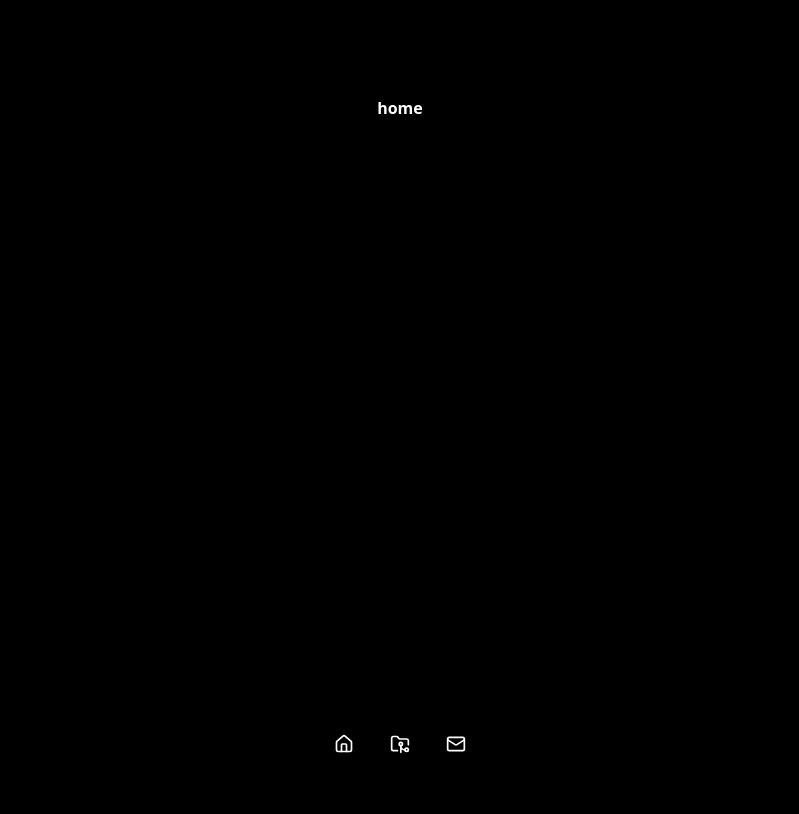
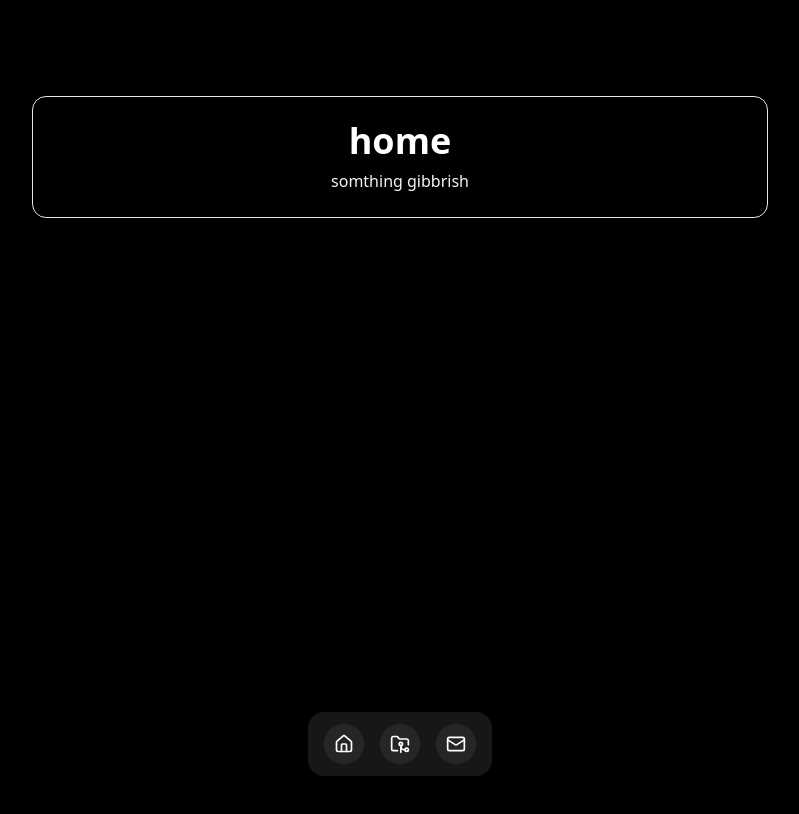
Before and after one commit to awais7796/portfolio, a React (Vite) app: page / in a window 1280 px wide. Shown: the top 814 px of the page, without its empty margins (240-1039 px from the left). Built offline with nearby package versions, Linux system fonts and the light colour scheme.

Commit message:
added global color pallete

```diff
--- a/src/App.css
+++ b/src/App.css
@@ -1,7 +1,3 @@
-* {
-  background-color: black;
-}
-
 #root {
   max-width: 1280px;
   margin: 0 auto;
--- a/src/components/Layout.jsx
+++ b/src/components/Layout.jsx
@@ -16,7 +16,7 @@ const Layout = () => {
   ];
 
   return (
-    <div className="min-h-screen flex flex-col">
+    <div className="min-h-screen flex flex-col bg-background text-primary ">
       <main className="flex-grow">
         <Outlet />
       </main>
--- a/src/components/ui/floating-dock.jsx
+++ b/src/components/ui/floating-dock.jsx
@@ -7,7 +7,6 @@ import {
   useSpring,
   useTransform,
 } from "framer-motion";
-
 import { useRef, useState } from "react";
 
 export const FloatingDock = ({ items, desktopClassName, mobileClassName }) => {
@@ -33,25 +32,23 @@ const FloatingDockMobile = ({ items, className }) => {
               <motion.div
                 key={item.title}
                 initial={{ opacity: 0, y: 10 }}
-                animate={{
-                  opacity: 1,
-                  y: 0,
-                }}
+                animate={{ opacity: 1, y: 0 }}
                 exit={{
                   opacity: 0,
                   y: 10,
-                  transition: {
-                    delay: idx * 0.05,
-                  },
+                  transition: { delay: idx * 0.05 },
                 }}
                 transition={{ delay: (items.length - 1 - idx) * 0.05 }}
               >
                 <a
                   href={item.href}
                   key={item.title}
-                  className="flex h-10 w-10 items-center justify-center rounded-full bg-gray-50 dark:bg-neutral-900"
+                  className="flex h-10 w-10 items-center justify-center rounded-full
+                             bg-neutral-900 hover:bg-neutral-800
+                             dark:bg-neutral-900 dark:hover:bg-neutral-800
+                             transition-colors duration-200" // 🧩 tweaked for black theme + hover same
                 >
-                  <div className="h-4 w-4">{item.icon}</div>
+                  <div className="h-4 w-4 text-white">{item.icon}</div>
                 </a>
               </motion.div>
             ))}
@@ -60,9 +57,10 @@ const FloatingDockMobile = ({ items, className }) => {
       </AnimatePresence>
       <button
         onClick={() => setOpen(!open)}
-        className="flex h-10 w-10 items-center justify-center rounded-full bg-gray-50 dark:bg-neutral-800"
+        className="flex h-10 w-10 items-center justify-center rounded-full
+                   bg-neutral-900 hover:bg-neutral-800 transition-colors duration-200" // 🧩 black theme for toggle
       >
-        <IconLayoutNavbarCollapse className="h-5 w-5 text-neutral-500 dark:text-neutral-400" />
+        <IconLayoutNavbarCollapse className="h-5 w-5 text-white" />
       </button>
     </div>
   );
@@ -75,7 +73,7 @@ const FloatingDockDesktop = ({ items, className }) => {
       onMouseMove={(e) => mouseX.set(e.pageX)}
       onMouseLeave={() => mouseX.set(Infinity)}
       className={cn(
-        "mx-auto hidden h-16 items-end gap-4 rounded-2xl bg-gray-50 px-4 pb-3 md:flex dark:bg-neutral-900",
+        "mx-auto hidden h-16 items-end gap-4 rounded-2xl  bg-neutral-900 px-4 pb-3 md:flex", // 🧩 dark black base color
         className
       )}
     >
@@ -91,18 +89,10 @@ function IconContainer({ mouseX, title, icon, href }) {
 
   let distance = useTransform(mouseX, (val) => {
     let bounds = ref.current?.getBoundingClientRect() ?? { x: 0, width: 0 };
-
     return val - bounds.x - bounds.width / 2;
   });
 
-  //original transorm values
-  // let widthTransform = useTransform(distance, [-150, 0, 150], [40, 80, 40]);
-  // let heightTransform = useTransform(distance, [-150, 0, 150], [40, 80, 40]);
-
-  // let widthTransformIcon = useTransform(distance, [-150, 0, 150], [20, 40, 20]);
-  // let heightTransformIcon = useTransform(distance[-150, 0, 150],[20, 40, 20]);
-
-  // my customise
+  // 🧩 kept your custom size tweaks
   let widthTransform = useTransform(distance, [-80, 0, 80], [40, 55, 40]);
   let heightTransform = useTransform(distance, [-80, 0, 80], [40, 55, 40]);
   let widthTransformIcon = useTransform(distance, [-80, 0, 80], [20, 26, 20]);
@@ -118,7 +108,6 @@ function IconContainer({ mouseX, title, icon, href }) {
     stiffness: 150,
     damping: 12,
   });
-
   let widthIcon = useSpring(widthTransformIcon, {
     mass: 0.1,
     stiffness: 150,
@@ -139,7 +128,8 @@ function IconContainer({ mouseX, title, icon, href }) {
         style={{ width, height }}
         onMouseEnter={() => setHovered(true)}
         onMouseLeave={() => setHovered(false)}
-        className="relative flex aspect-square items-center justify-center rounded-full bg-gray-200 dark:bg-neutral-800"
+        className="relative flex aspect-square items-center justify-center
+                   rounded-full bg-neutral-800 hover:bg-neutral-700 transition-colors duration-200" // 🧩 black theme + hover effect
       >
         <AnimatePresence>
           {hovered && (
@@ -147,7 +137,8 @@ function IconContainer({ mouseX, title, icon, href }) {
               initial={{ opacity: 0, y: 10, x: "-50%" }}
               animate={{ opacity: 1, y: 0, x: "-50%" }}
               exit={{ opacity: 0, y: 2, x: "-50%" }}
-              className="absolute -top-8 left-1/2 w-fit rounded-md border border-gray-200 bg-gray-100 px-2 py-0.5 text-xs whitespace-pre text-neutral-700 dark:border-neutral-900 dark:bg-neutral-800 dark:text-white"
+              className="absolute -top-8 left-1/2 w-fit rounded-md border border-neutral-700
+                         bg-neutral-800 px-2 py-0.5 text-xs whitespace-pre text-white" // 🧩 tooltip styled for black theme
             >
               {title}
             </motion.div>
@@ -155,7 +146,7 @@ function IconContainer({ mouseX, title, icon, href }) {
         </AnimatePresence>
         <motion.div
           style={{ width: widthIcon, height: heightIcon }}
-          className="flex items-center justify-center"
+          className="flex items-center justify-center text-white" // 🧩 icons visible on dark bg
         >
           {icon}
         </motion.div>
--- a/src/index.css
+++ b/src/index.css
@@ -43,14 +43,14 @@
 
 :root {
   --radius: 0.625rem;
-  --background: oklch(1 0 0);
+  --background: #000000;
   --foreground: oklch(0.13 0.028 261.692);
   --card: oklch(1 0 0);
   --card-foreground: oklch(0.13 0.028 261.692);
   --popover: oklch(1 0 0);
   --popover-foreground: oklch(0.13 0.028 261.692);
-  --primary: oklch(0.21 0.034 264.665);
-  --primary-foreground: oklch(0.985 0.002 247.839);
+  /* --primary: #ffffff; */
+  --primary-foreground: oklch(0.21 0.034 264.665);
   --secondary: oklch(0.967 0.003 264.542);
   --secondary-foreground: oklch(0.21 0.034 264.665);
   --muted: oklch(0.967 0.003 264.542);
@@ -114,7 +114,7 @@
   * {
     @apply border-border outline-ring/50;
   }
-  body {
-    @apply bg-background text-foreground;
+  html, body, #root {
+    @apply bg-background ;
   }
 }
--- a/src/pages/Contact.jsx
+++ b/src/pages/Contact.jsx
@@ -1,7 +1,7 @@
 import React from "react";
 
 const Contact = () => {
-  return <div className=" pt-10">Contact us</div>;
+  return <div className=" pt-10 text-border">Contact us</div>;
 };
 
 export default Contact;
--- a/src/pages/Home.jsx
+++ b/src/pages/Home.jsx
@@ -1,8 +1,11 @@
 import React from "react";
 const Home = () => {
   return (
-    <div>
-      <h1 className="font-bold pt-16">home</h1>
+    <div className="pt-16 max-w-3xl mx-auto px-4">
+      <div className="bg-surface border border-border rounded-xl p-6">
+        <h1 className="font-bold text-3xl md:text-4xl text-primary">home</h1>
+        <h2 className="mt-2 text-secondary">somthing gibbrish </h2>
+      </div>
     </div>
   );
 };
--- /dev/null
+++ b/tailwind.config.js
@@ -0,0 +1,21 @@
+/** @type {import('tailwindcss').Config} */
+module.exports = {
+  content: [
+    "./index.html",
+    "./src/**/*.{js,ts,jsx,tsx}", // Vite uses /src
+  ],
+  theme: {
+    extend: {
+      colors: {
+        background: "#000000",
+        surface: "#111111",
+        primary: "#f5f5f5",
+        secondary: "#a1a1aa",
+        accent: "#06b6d4",
+        border: "#1f2937",
+      },
+    },
+  },
+
+  plugins: [],
+};
```
